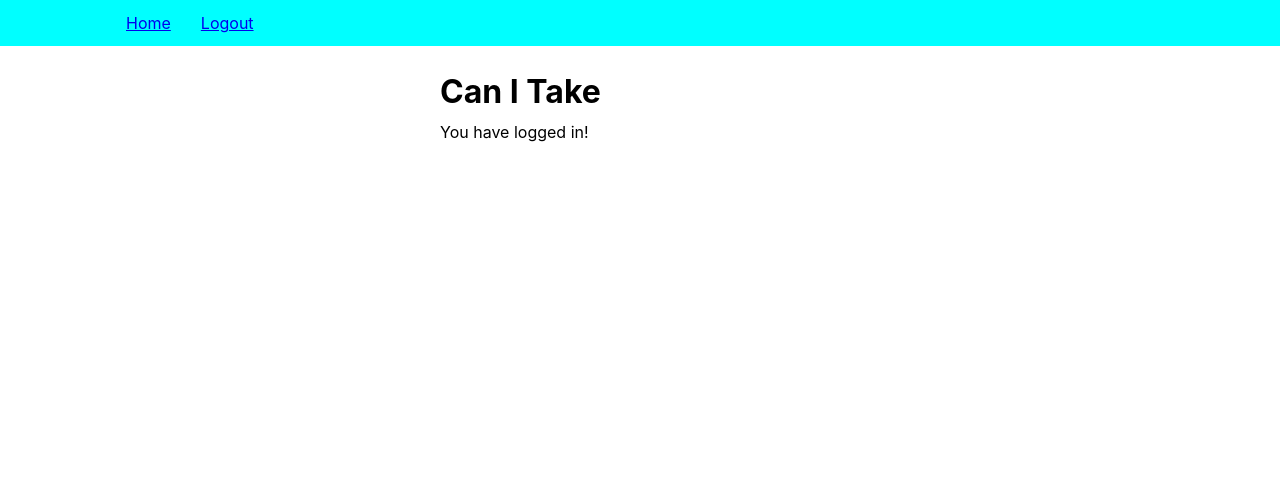
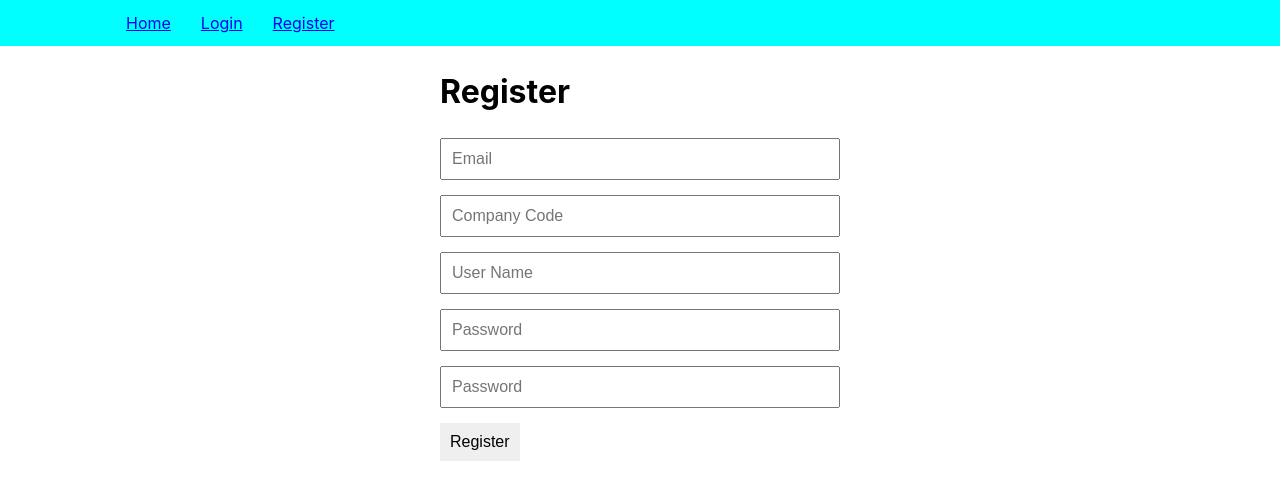
Before and after one commit to sudokid-software/can_i_take, a React (Create React App) app: page /register in a window 1280 px wide. Shown: the top 500 px of the page. Built offline with nearby package versions, Linux system fonts and the light colour scheme.

Commit message:
Got local storage working

```diff
--- a/src/components/Navigation/Navigation.js
+++ b/src/components/Navigation/Navigation.js
@@ -12,7 +12,7 @@ const Nav = () => {
             Home
           </Link>
         </li>
-        {true?<li><Link className="nav-link" href={"/logout"}>Logout</Link></li>
+        {false?<li><Link className="nav-link" href={"/logout"}>Logout</Link></li>
           : <Fragment>
             <li>
               <Link className="nav-link" href={"/login"}>
--- a/src/containers/App/App.js
+++ b/src/containers/App/App.js
@@ -14,7 +14,7 @@ import './App.scss';
 const App = () => {
   return (
     <Switch>
-      <Route path="/register" component={() => true?<Main/>:<Register initialValues={registerInit()} /> }/>
+      <Route path="/register" component={() => false?<Main/>:<Register initialValues={registerInit()} /> }/>
       <Route path="/login" component={() => <Login initialValues={registerInit()} /> } />
       <Route path="/main" component={() => <Main initialValues={registerInit()} /> } />
       <Route path="/" component={Home}/>
--- a/src/containers/Auth/Form/AuthForm.js
+++ b/src/containers/Auth/Form/AuthForm.js
@@ -62,6 +62,7 @@ const AuthForm = props => {
       company
     })
       .then(function (response) {
+        localStorage.setItem('user', JSON.stringify(response.data));
         console.log(response);
       })
       .catch(function (error) {
@@ -73,9 +74,10 @@ const AuthForm = props => {
     const {username, password1} = formData;
     axios.post('http://localhost:4000/api/user/login', {
       username,
-      password1,
+      password: password1,
     })
       .then(function (response) {
+        localStorage.setItem('user', JSON.stringify(response.data));
         console.log(response);
       })
       .catch(function (error) {
--- a/src/push-notification.js
+++ b/src/push-notification.js
@@ -1,4 +1,4 @@
-import firebase from 'firebase';
+import firebase from 'firebase/app';
 
 export const initializeFirebase = () => {
   const firebaseConfig = {
```
